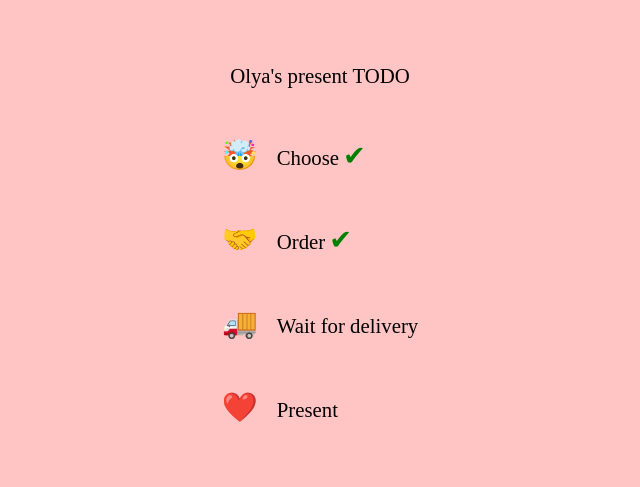
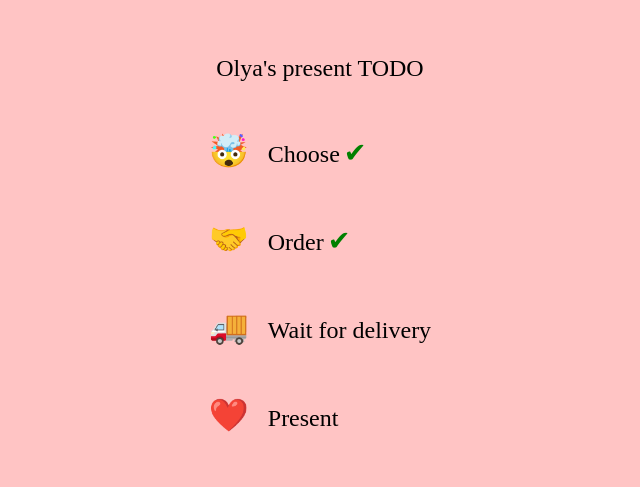
Before and after one commit to happy-bday-to-olya/bday-todo, a plain HTML site: page index.html in a window 1280 px wide. Shown: the part 139-626 px from the top of the page, without its empty margins (320-960 px from the left). Drawn offline with Linux system fonts and the light colour scheme.

Commit message:
increase fonts

```diff
--- a/styles.css
+++ b/styles.css
@@ -16,7 +16,7 @@ body {
 }
 
 .header {
-    font-size: 130%;
+    font-size: 150%;
     text-align: center;
 }
 
@@ -35,11 +35,11 @@ body {
 }
 
 .emoji-base {
-    font-size: 180%;
+    font-size: 200%;
 }
 
 .main-text {
-    font-size: 130%;
+    font-size: 150%;
     margin-left: 15px;
 }
 
```
